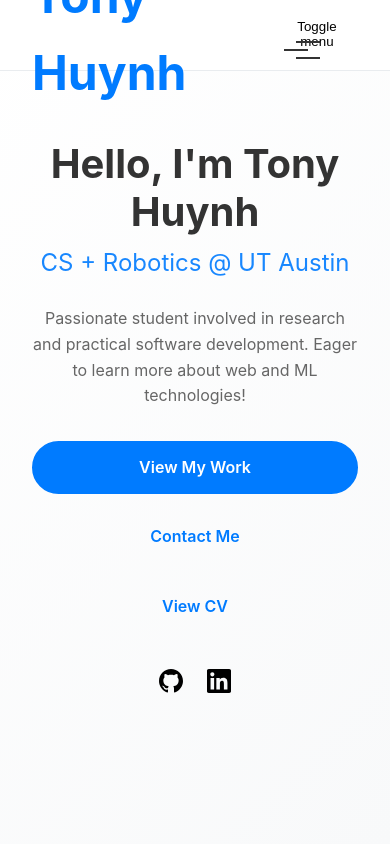
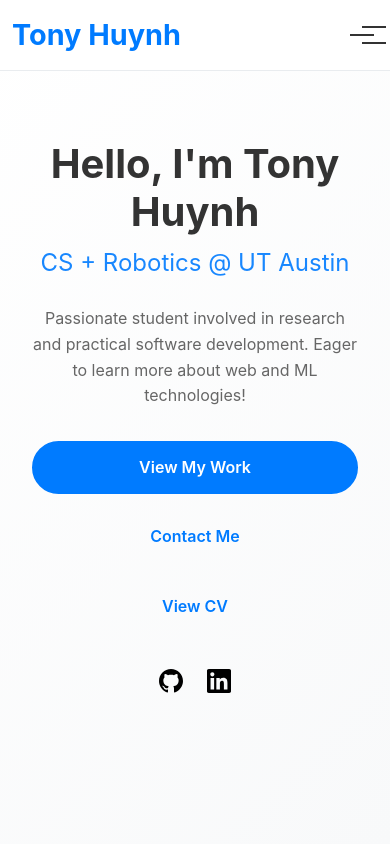
Before and after one commit to TonyHuynh-lab/portfolio, a React (Create React App) app in the folder my-portfolio/: page / in a window 390 px wide. Shown: the top 844 px of the page. Built offline with nearby package versions, Linux system fonts and the light colour scheme.

Commit message:
<fixed responsitivity with header>

```diff
--- a/my-portfolio/src/components/Header/Header.css
+++ b/my-portfolio/src/components/Header/Header.css
@@ -128,6 +128,17 @@
 }
 
 @media (max-width: 768px) {
+  .header__container {
+    padding: 0 1rem;
+  }
+
+  .header__logo {
+    font-size: 1rem;
+    white-space: nowrap;
+    overflow: hidden;
+    text-overflow: ellipsis;
+  }
+
   .header__menu-button {
     display: block;
   }
@@ -172,3 +183,17 @@
     display: none;
   }
 }
+
+@media (max-width: 480px) {
+  .header__container {
+    padding: 0 0.75rem;
+  }
+
+  .header__logo {
+    font-size: 0.9rem;
+  }
+
+  .header__menu-button {
+    padding: 0.25rem;
+  }
+}
--- a/my-portfolio/src/components/Header/Header.tsx
+++ b/my-portfolio/src/components/Header/Header.tsx
@@ -29,7 +29,6 @@ const Header: React.FC<HeaderProps> = ({ navLinks, logo }) => {
         </div>
 
         <button className="header__menu-button" onClick={toggleMenu}>
-          <span className="sr-only">Toggle menu</span>
           <div className={`hamburger ${isMenuOpen ? 'open' : ''}`}></div>
         </button>
 
```
